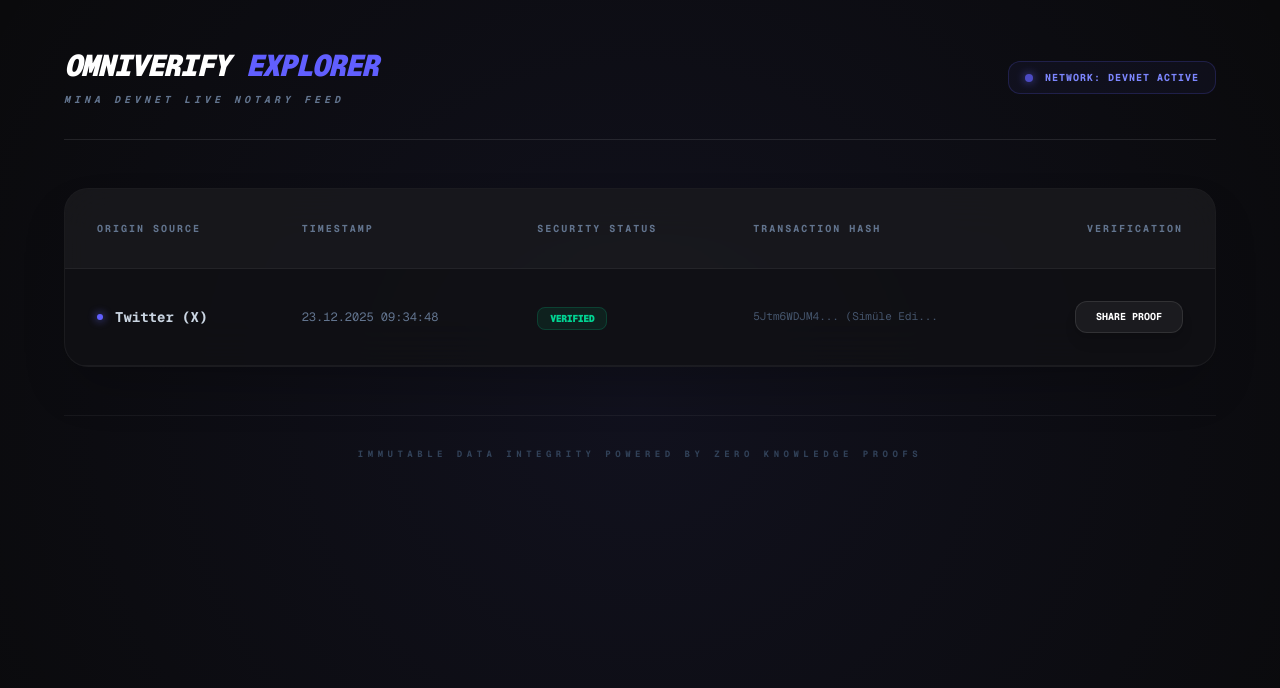
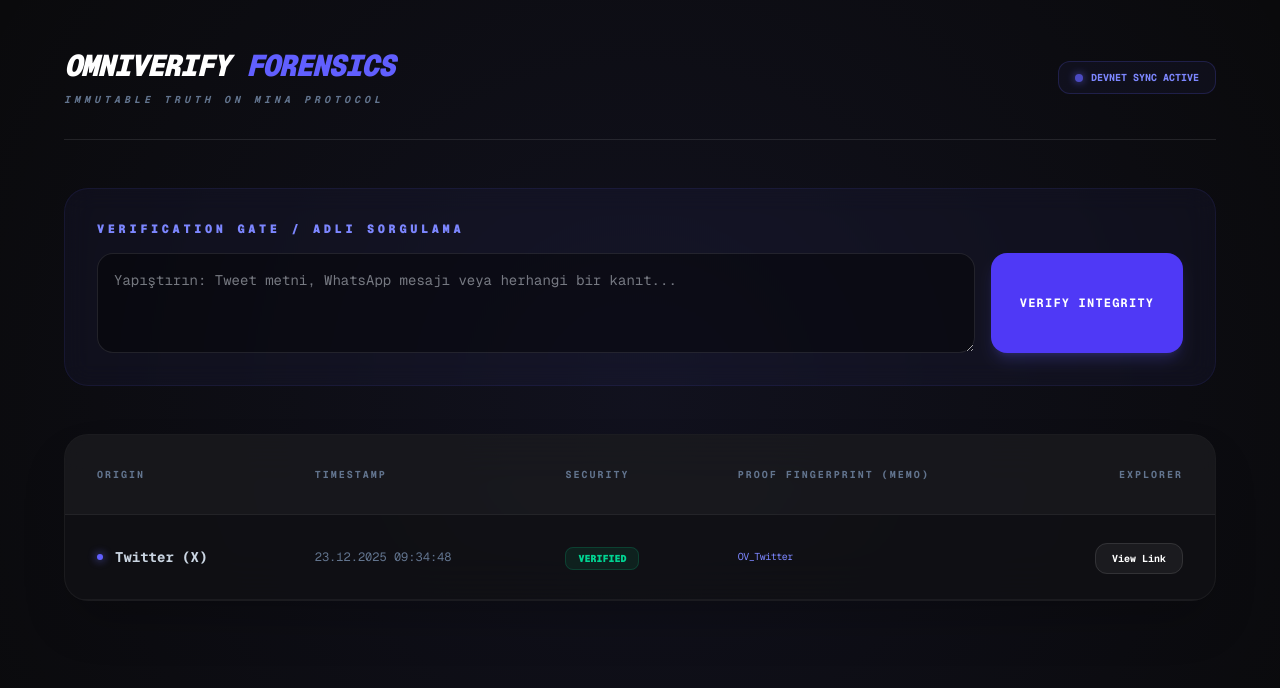
Before and after one commit to omercanture/omniverify-dashboard, a Next.js app: page / in a window 1280 px wide. Shown: the top 688 px of the page. Built offline with nearby package versions, Linux system fonts and the light colour scheme; no server answers.

Commit message:
fix: use native minascan graphql query

```diff
--- a/src/app/page.tsx
+++ b/src/app/page.tsx
@@ -5,44 +5,61 @@ export default function FuturisticDashboard() {
   const [proofs, setProofs] = useState<any[]>([]);
   const [loading, setLoading] = useState(true);
 
+  // Doğrulama State'leri
+  const [textToVerify, setTextToVerify] = useState("");
+  const [verifyStatus, setVerifyStatus] = useState<'idle' | 'success' | 'fail'>('idle');
+
   const fetchTransactions = useCallback(async () => {
     try {
-      console.log("OmniVerify: Blockchain verileri senkronize ediliyor...");
       const response = await fetch('/api/mina', { cache: 'no-store' });
+      if (!response.ok) throw new Error('Proxy API yanıt vermiyor');
+      const result = await response.json();
 
-      if (!response.ok) throw new Error('Proxy API yanıt vermiyor');
-
-      const result = await response.json();
-      console.log("Sunucudan Gelen Veri:", result);
-
-      // Veriyi hem 'zkapps' hem de 'transactions' dizileri için kontrol ediyoruz
       const rawData = result.data?.zkapps || result.data?.transactions || [];
 
       if (rawData.length > 0) {
-        const formatted = rawData.map((item: any) => {
-          // Farklı şema yapılarına göre veri ayıklama (zkappCommand veya direkt memo)
-          const memo = item.zkappCommand?.memo || item.memo || "";
-          const source = memo.toLowerCase().includes('twitter') ? 'Twitter (X)' : 'WhatsApp / Web';
-
-          return {
-            id: item.hash,
-            source: source,
-            category: 'ZK-Attestation',
-            date: item.dateTime ? new Date(item.dateTime).toLocaleString('tr-TR') : 'Pending',
-            status: item.status === 'applied' ? 'VERIFIED' : 'PENDING',
-            hash: item.hash
-          };
-        });
+        const formatted = rawData.map((item: any) => ({
+          id: item.hash,
+          // Hash'in kendisi veya memo içindeki hash
+          memoHash: (item.zkappCommand?.memo || item.memo || "").trim(),
+          source: (item.zkappCommand?.memo || item.memo || "").toLowerCase().includes('twitter') ? 'Twitter (X)' : 'WhatsApp / Web',
+          date: item.dateTime ? new Date(item.dateTime).toLocaleString('tr-TR') : 'Pending',
+          status: item.status === 'applied' ? 'VERIFIED' : 'PENDING',
+          hash: item.hash
+        }));
         setProofs(formatted);
-      } else {
-        setProofs([]);
       }
     } catch (e) {
-      console.error("Dashboard veri çekme hatası:", e);
+      console.error("Dashboard error:", e);
     } finally {
       setLoading(false);
     }
   }, []);
+
+  // Adli Doğrulama Fonksiyonu (SHA-256)
+  const handleVerifyInquiry = async () => {
+    if (!textToVerify) return;
+
+    // Basit bir temizleme (boşlukları silme vb.)
+    const cleanText = textToVerify.trim();
+
+    // Tarayıcı yerel kripto kütüphanesini kullanarak hash alıyoruz
+    const msgBuffer = new TextEncoder().encode(cleanText);
+    const hashBuffer = await crypto.subtle.digest('SHA-256', msgBuffer);
+    const hashArray = Array.from(new Uint8Array(hashBuffer));
+    const inputHash = hashArray.map(b => b.toString(16).padStart(2, '0')).join('').slice(0, 30);
+
+    console.log("Input Hash:", inputHash);
+
+    // Blockchain'den gelen kayıtlar arasında bu hash var mı?
+    const match = proofs.find(p => p.memoHash.includes(inputHash));
+
+    if (match) {
+      setVerifyStatus('success');
+    } else {
+      setVerifyStatus('fail');
+    }
+  };
 
   useEffect(() => {
     fetchTransactions();
@@ -50,46 +67,73 @@ export default function FuturisticDashboard() {
     return () => clearInterval(interval);
   }, [fetchTransactions]);
 
-  const shareOnTwitter = (hash: string) => {
-    const text = `I just notarized data on @MinaProtocol! ✅%0AProof Hash: ${hash.slice(0,15)}...%0AVerified via OmniVerify Protocol`;
-    window.open(`https://twitter.com/intent/tweet?text=${text}`, '_blank');
-  };
-
   return (
-    <div className="min-h-screen bg-[#0a0a0c] text-slate-200 p-4 md:p-12 font-mono relative">
+    <div className="min-h-screen bg-[#0a0a0c] text-slate-200 p-4 md:p-12 font-mono relative overflow-x-hidden">
       <div className="absolute top-0 left-0 w-full h-full bg-[radial-gradient(circle_at_50%_50%,rgba(99,102,241,0.08),transparent)] pointer-events-none"></div>
 
       <div className="max-w-6xl mx-auto relative">
+        {/* Header */}
         <header className="flex flex-col md:flex-row justify-between items-start md:items-center mb-12 border-b border-white/10 pb-8 gap-4">
           <div>
             <h1 className="text-3xl font-black tracking-tighter text-white uppercase italic">
-              OmniVerify <span className="text-indigo-500">Explorer</span>
+              OmniVerify <span className="text-indigo-500">Forensics</span>
             </h1>
-            <p className="text-[10px] text-slate-500 tracking-[0.4em] mt-2 italic font-bold">MINA DEVNET LIVE NOTARY FEED</p>
+            <p className="text-[10px] text-slate-500 tracking-[0.4em] mt-2 italic font-bold">IMMUTABLE TRUTH ON MINA PROTOCOL</p>
           </div>
-
-          <div className="flex items-center gap-3 px-4 py-2 bg-indigo-500/5 border border-indigo-500/20 rounded-xl">
-            <div className="w-2 h-2 bg-indigo-500 rounded-full animate-pulse shadow-[0_0_10px_#6366f1]"></div>
-            <span className="text-indigo-400 text-[10px] font-bold uppercase tracking-widest">Network: Devnet Active</span>
+          <div className="px-4 py-2 bg-indigo-500/5 border border-indigo-500/20 rounded-xl flex items-center gap-2">
+            <div className="w-2 h-2 bg-indigo-500 rounded-full animate-pulse shadow-[0_0_8px_#6366f1]"></div>
+            <span className="text-indigo-400 text-[10px] font-bold uppercase">Devnet Sync Active</span>
           </div>
         </header>
 
+        {/* Adli Doğrulama Paneli (Yeni!) */}
+        <div className="mb-12 p-8 bg-indigo-500/5 border border-indigo-500/10 rounded-3xl backdrop-blur-md">
+          <h2 className="text-indigo-400 text-xs font-black uppercase tracking-[0.3em] mb-4">Verification Gate / Adli Sorgulama</h2>
+          <div className="flex flex-col md:flex-row gap-4">
+            <textarea
+              value={textToVerify}
+              onChange={(e) => { setTextToVerify(e.target.value); setVerifyStatus('idle'); }}
+              placeholder="Yapıştırın: Tweet metni, WhatsApp mesajı veya herhangi bir kanıt..."
+              className="flex-1 bg-black/40 border border-white/10 rounded-2xl p-4 text-sm focus:border-indigo-500 outline-none transition-all min-h-[100px]"
+            />
+            <button
+              onClick={handleVerifyInquiry}
+              className="md:w-48 bg-indigo-600 hover:bg-indigo-500 text-white font-bold py-4 rounded-2xl transition-all shadow-lg shadow-indigo-500/20 active:scale-95 uppercase text-xs tracking-widest"
+            >
+              Verify Integrity
+            </button>
+          </div>
+
+          {/* Doğrulama Sonuç Mesajları */}
+          {verifyStatus === 'success' && (
+            <div className="mt-4 p-4 bg-emerald-500/10 border border-emerald-500/20 rounded-xl animate-bounce">
+              <p className="text-emerald-400 text-xs font-bold uppercase tracking-widest text-center">✅ MATCH FOUND! This content is exactly as notarized on blockchain.</p>
+            </div>
+          )}
+          {verifyStatus === 'fail' && (
+            <div className="mt-4 p-4 bg-rose-500/10 border border-rose-500/20 rounded-xl">
+              <p className="text-rose-400 text-xs font-bold uppercase tracking-widest text-center">❌ NO MATCH! This content has been altered or not notarized.</p>
+            </div>
+          )}
+        </div>
+
+        {/* Canlı Akış Tablosu */}
         <div className="bg-[#111114]/80 border border-white/5 rounded-3xl shadow-2xl overflow-hidden backdrop-blur-xl">
           <div className="overflow-x-auto">
             <table className="w-full text-left border-collapse">
               <thead>
                 <tr className="text-[10px] text-slate-500 bg-white/[0.03] uppercase tracking-[0.2em] border-b border-white/5">
-                  <th className="p-8">Origin Source</th>
+                  <th className="p-8">Origin</th>
                   <th className="p-8">Timestamp</th>
-                  <th className="p-8">Security Status</th>
-                  <th className="p-8">Transaction Hash</th>
-                  <th className="p-8 text-right">Verification</th>
+                  <th className="p-8">Security</th>
+                  <th className="p-8">Proof Fingerprint (Memo)</th>
+                  <th className="p-8 text-right">Explorer</th>
                 </tr>
               </thead>
               <tbody className="text-sm">
                 {proofs.length > 0 ? (
                   proofs.map((proof) => (
-                    <tr key={proof.id} className="border-b border-white/5 hover:bg-white/[0.03] transition-all duration-300 group">
+                    <tr key={proof.id} className="border-b border-white/5 hover:bg-white/[0.03] transition-all group">
                       <td className="p-8 font-bold text-slate-300">
                          <span className="flex items-center gap-3">
                             <span className="w-1.5 h-1.5 bg-indigo-500 rounded-full shadow-[0_0_8px_#6366f1]"></span>
@@ -98,46 +142,28 @@ export default function FuturisticDashboard() {
                       </td>
                       <td className="p-8 text-slate-500 text-xs">{proof.date}</td>
                       <td className="p-8">
-                        <span className={`px-3 py-1 border text-[10px] font-black rounded-lg tracking-tighter uppercase ${
-                          proof.status === 'VERIFIED'
-                          ? 'bg-emerald-500/10 border-emerald-500/20 text-emerald-400'
-                          : 'bg-amber-500/10 border-amber-500/20 text-amber-400'
-                        }`}>
+                        <span className="px-3 py-1 bg-emerald-500/10 border border-emerald-500/20 text-emerald-400 text-[10px] font-black rounded-lg uppercase">
                           {proof.status}
                         </span>
                       </td>
-                      <td className="p-8 font-mono text-slate-600 text-[11px] group-hover:text-indigo-400 transition-colors">
+                      <td className="p-8 font-mono text-indigo-400 text-[10px] tracking-tighter">
+                        {proof.memoHash}
+                      </td>
+                      <td className="p-8 text-right">
                         <a
                           href={`https://minascan.io/devnet/tx/${proof.hash}`}
                           target="_blank"
-                          rel="noreferrer"
+                          className="bg-white/5 hover:bg-indigo-600 text-white px-4 py-2 rounded-xl text-[10px] font-bold transition-all border border-white/10"
                         >
-                          {proof.hash.slice(0, 25)}...
+                          View Link
                         </a>
-                      </td>
-                      <td className="p-8 text-right">
-                        <button
-                          onClick={() => shareOnTwitter(proof.hash)}
-                          className="bg-white/5 hover:bg-indigo-600 text-white px-5 py-2 rounded-xl text-[10px] font-bold transition-all uppercase border border-white/10 hover:border-indigo-400 shadow-lg hover:shadow-indigo-500/20"
-                        >
-                          Share Proof
-                        </button>
                       </td>
                     </tr>
                   ))
                 ) : (
                   <tr>
                     <td colSpan={5} className="p-32 text-center">
-                      <div className="flex flex-col items-center gap-5">
-                          {loading ? (
-                            <>
-                              <div className="w-8 h-8 border-2 border-indigo-500 border-t-transparent rounded-full animate-spin"></div>
-                              <p className="text-slate-500 italic tracking-[0.3em] text-xs uppercase animate-pulse">Synchronizing with Mina Ledger...</p>
-                            </>
-                          ) : (
-                            <p className="text-slate-600 italic tracking-[0.2em] text-xs uppercase italic font-bold">No active proofs detected on this address.</p>
-                          )}
-                      </div>
+                       <p className="text-slate-600 animate-pulse text-[10px] tracking-widest uppercase italic">Initializing digital evidence vaults...</p>
                     </td>
                   </tr>
                 )}
@@ -145,12 +171,6 @@ export default function FuturisticDashboard() {
             </table>
           </div>
         </div>
-
-        <footer className="mt-12 text-center border-t border-white/5 pt-8">
-           <p className="text-[9px] text-slate-700 tracking-[0.5em] uppercase font-bold">
-             Immutable Data Integrity Powered by Zero Knowledge Proofs
-           </p>
-        </footer>
       </div>
     </div>
   );
```
